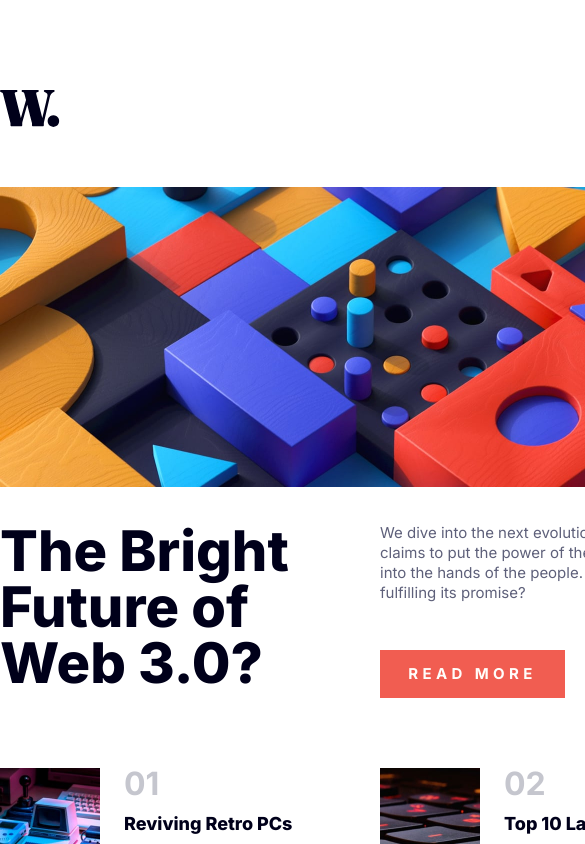
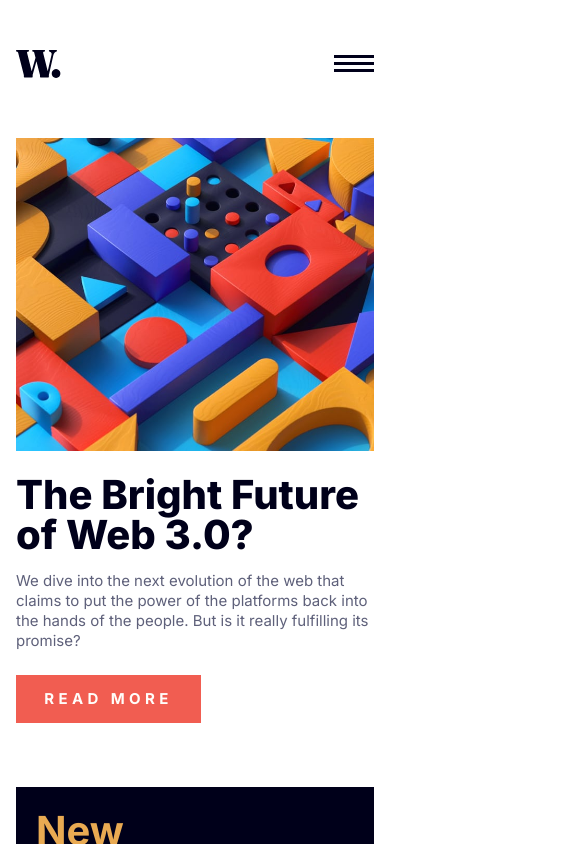
Before and after one commit to CodeVee/news-homepage, a Vue app: page / in a window 390 px wide. Shown: the top 844 px of the page, 585 px wide, since content can reach past the window. Built offline with nearby package versions, Linux system fonts and the light colour scheme.

Commit message:
made mobile responsive

```diff
--- a/src/App.vue
+++ b/src/App.vue
@@ -5,15 +5,15 @@ import NewsBox from "./components/NewsBox.vue";
 </script>
 
 <template>
-  <div class="wrapper w-[111rem] mx-auto pt-36">
+  <div class="wrapper lg:w-[111rem] mx-auto px-[1.6rem] lg:px-0 lg:pt-36">
     <header class="mb-24">
       <NavBar />
     </header>
 
     <main>
       <BannerGrid />
-      <div class="grid grid-cols-3 gap-12 mb-48">
-        <NewsBox v-for="news in newsFeed" :key="news.id" :img="news.img">
+      <div class="grid lg:grid-cols-3 gap-[3.2rem] lg:gap-12 mb-32 lg:mb-48">
+        <NewsBox v-for="news in feed" :key="news.id" :img="news.img">
           <template #id>
             {{news.id}}
           </template>
@@ -34,6 +34,12 @@ import NewsBox from "./components/NewsBox.vue";
 <script lang="ts">
 export default {
   components: { NavBar, BannerGrid, NewsBox },
+  data() {
+    return {
+      feed: [...newsFeed],
+      showMenu: false
+    }
+  }
 };
 const newsFeed = [
   {
--- a/src/components/BannerGrid.vue
+++ b/src/components/BannerGrid.vue
@@ -1,7 +1,8 @@
 <template>
-    <div class="h-[51.1rem] grid grid-cols-3 gap-12 mb-28">
-        <img class="col-span-2" src="../assets/images/image-web-3-desktop.jpg" alt="web-3">
-        <div class="bg-blue-vdark row-span-2 pt-[3.2rem] px-[2.4rem]">
+    <div class="lg:h-[51.1rem] grid lg:grid-cols-3 lg:gap-12 mb-28">
+        <img class="hidden lg:block col-span-2" src="../assets/images/image-web-3-desktop.jpg" alt="web-3">
+        <img class="lg:hidden mb-[2.4rem]" src="../assets/images/image-web-3-mobile.jpg" alt="web-3">
+        <div class="bg-blue-vdark row-start-4 lg:row-start-1 lg:col-start-3 row-span-2 py-[2.4rem] px-8 lg:pt-[3.2rem] lg:px-[2.4rem]">
             <h2 class="capitalize text-orange-soft font-bold text-[4rem] leading-[4rem] mb-[3.4rem]">
                 new
             </h2>
@@ -20,9 +21,9 @@
                 Private funding by VC firms is down 50% YOY. We take a look at what that means.
             </h4>
         </div>
-        <h1 class="text-blue-vdark font-extrabold text-[5.6rem] leading-[5.6rem]">The Bright Future of Web 3.0?</h1>
-        <div class="flex flex-col justify-between">
-            <p class="text-2xl text-blue-grayishdark font-normal">
+        <h1 class="text-blue-vdark font-extrabold text-[4rem] lg:text-[5.6rem] leading-[4rem] lg:leading-[5.6rem] mb-[1.6rem] lg:mb-0">The Bright Future of Web 3.0?</h1>
+        <div class="flex flex-col justify-between mb-[6.4rem] lg:mb-0">
+            <p class="text-2xl text-blue-grayishdark font-normal mb-[2.4rem] lg:mb-0">
                 We dive into the next evolution of the web that claims to put the power of the platforms back
                 into the hands of the people. But is it really fulfilling its promise?
             </p>
--- a/src/components/NavBar.vue
+++ b/src/components/NavBar.vue
@@ -1,7 +1,11 @@
 <template>
-    <nav class="flex justify-between items-center">
-        <img class=" w-24" src="../assets/images/logo.svg" alt="logo">
-        <ul class="flex gap-16">
+    <nav class="flex justify-between items-center mt-20 lg:mt-0">
+        <img class="w-[4.5rem] lg:w-24" src="../assets/images/logo.svg" alt="logo">
+        <button class="lg:hidden" >
+            <img src="src/assets/images/icon-menu.svg" alt="menu">
+        </button>
+
+        <ul class="lg:flex gap-16 hidden">
             <li><a class="font-normal text-2xl text-blue-grayishdark hover:text-red-soft" href="#">Home</a></li>
             <li><a class="font-normal text-2xl text-blue-grayishdark hover:text-red-soft" href="#">News</a></li>
             <li><a class="font-normal text-2xl text-blue-grayishdark hover:text-red-soft" href="#">Popular</a></li>
```
